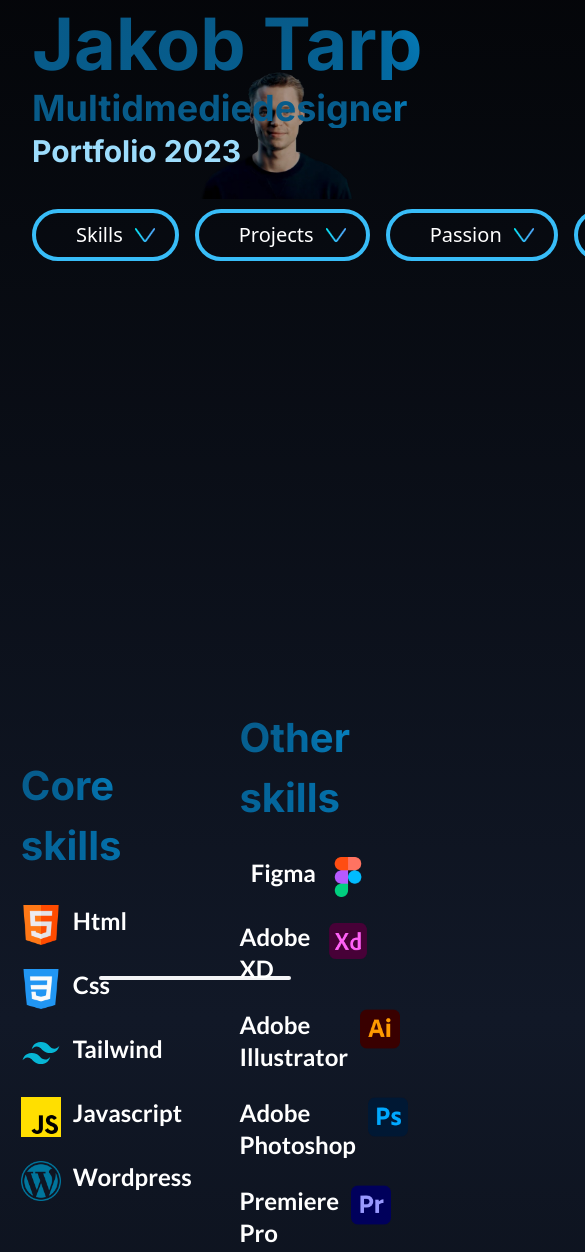
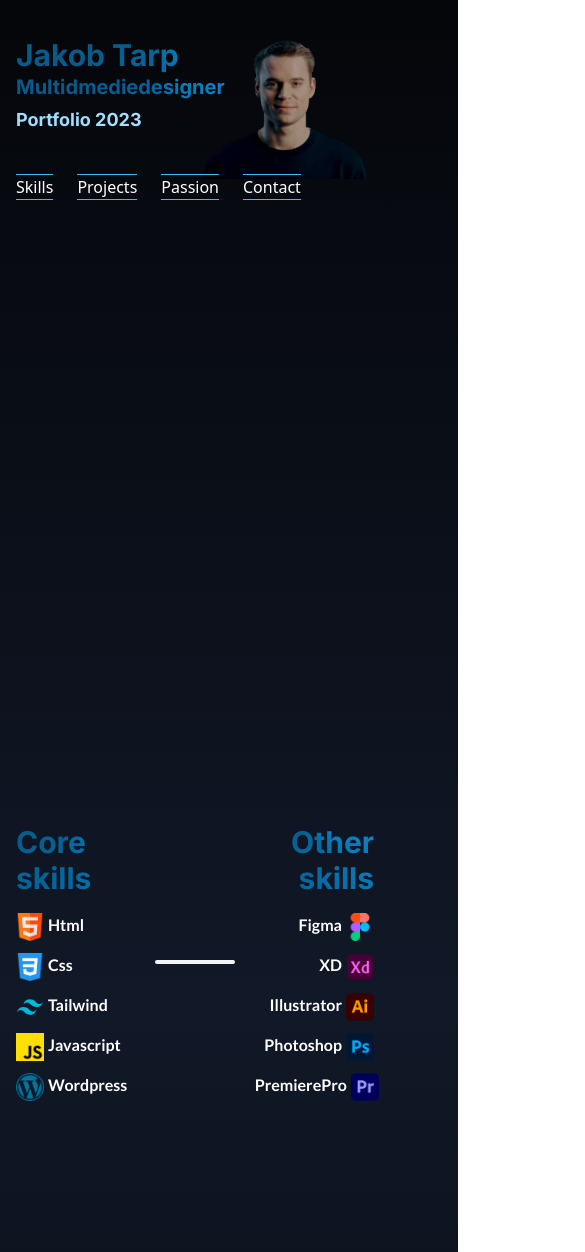
Before and after one commit to jakobtarp/portfolio_2022, a website built with Vite: page src/index.html in a window 390 px wide. Shown: the part 320-1572 px from the top of the page, 585 px wide, since content can reach past the window. Built offline with nearby package versions, Linux system fonts and the light colour scheme.

Commit message:
lg: and mobile

```diff
--- a/src/index.html
+++ b/src/index.html
@@ -25,25 +25,25 @@
   </svg>
 
   <body class="bg-gradient-to-t from-black via-gray-900 to-black">
-    <div class="mx-auto max-w-screen-lg place-items-center p-8 text-white">
-      <div class="mx-auto grid h-screen grid-cols-2 place-content-center place-items-center">
-        <div class="mangeelementerinview mx-auto grid">
-          <h1 class="box3 mb-2 inline-block bg-[conic-gradient(at_top,_var(--tw-gradient-stops))] from-sky-500 via-sky-700 to-sky-900 bg-clip-text text-7xl font-bold text-transparent">Jakob Tarp</h1>
-          <h2 class="box4 inline-block bg-[conic-gradient(at_top,_var(--tw-gradient-stops))] from-sky-500 via-sky-700 to-sky-900 bg-clip-text text-4xl font-bold text-transparent">Multidmediedesigner</h2>
+    <div class="mx-auto place-items-center p-4 text-white lg:max-w-screen-lg lg:p-8">
+      <div class="mx-auto grid h-screen grid-cols-2 place-content-center lg:place-items-center">
+        <div class="mx-auto grid">
+          <h1 class="lg:box3 inline-block bg-[conic-gradient(at_top,_var(--tw-gradient-stops))] from-sky-500 via-sky-700 to-sky-900 bg-clip-text text-3xl font-bold text-transparent lg:mb-2 lg:text-7xl">Jakob Tarp</h1>
+          <h2 class="lg:box4 inline-block bg-[conic-gradient(at_top,_var(--tw-gradient-stops))] from-sky-500 via-sky-700 to-sky-900 bg-clip-text text-xl font-bold text-transparent lg:text-4xl">Multidmediedesigner</h2>
 
-          <h3 class="box5 mb-10 inline-block bg-[conic-gradient(at_top,_var(--tw-gradient-stops))] from-sky-100 via-sky-200 to-sky-300 bg-clip-text text-3xl font-bold text-transparent">Portfolio 2023</h3>
-          <div class="flex gap-4">
-            <a class="inline-flex rounded-full border-4 border-sky-400 px-10 py-2 text-xl hover:scale-110 hover:bg-sky-800" href="#skills">Skills <img class="ml-3 w-5" src="img/downarrow.png" alt="#skills" /></a>
-            <a class="inline-flex rounded-full border-4 border-sky-400 px-10 py-2 text-xl hover:scale-110 hover:bg-sky-800" href="#skills">Projects <img class="ml-3 w-5" src="img/downarrow.png" alt="#skills" /></a>
-            <a class="inline-flex rounded-full border-4 border-sky-400 px-10 py-2 text-xl hover:scale-110 hover:bg-sky-800" href="#skills">Passion<img class="ml-3 w-5" src="img/downarrow.png" alt="#skills" /></a>
-            <a class="inline-flex rounded-full border-4 border-sky-400 px-10 py-2 text-xl hover:scale-110 hover:bg-sky-800" href="#contact">Contact <img class="ml-3 w-5" src="img/downarrow.png" alt="#skills" /></a>
+          <h3 class="lg:box5 mb-10 inline-block bg-[conic-gradient(at_top,_var(--tw-gradient-stops))] from-sky-100 via-sky-200 to-sky-300 bg-clip-text text-lg font-bold text-transparent lg:text-3xl">Portfolio 2023</h3>
+          <div class="flex gap-6 lg:gap-4">
+            <a class="inline-flex border-y border-sky-400 text-base lg:rounded-full lg:border-4 lg:py-2 lg:px-10 lg:text-xl lg:hover:scale-110 lg:hover:bg-sky-800" href="#skills">Skills <img class="ml-3 hidden lg:block lg:w-5" src="img/downarrow.png" alt="#skills" /></a>
+            <a class="inline-flex border-y border-sky-400 text-base lg:rounded-full lg:border-4 lg:py-2 lg:px-10 lg:text-xl lg:hover:scale-110 lg:hover:bg-sky-800" href="#skills">Projects <img class="ml-3 hidden lg:block lg:w-5" src="img/downarrow.png" alt="#skills" /></a>
+            <a class="inline-flex border-y border-sky-400 text-base lg:rounded-full lg:border-4 lg:py-2 lg:px-10 lg:text-xl lg:hover:scale-110 lg:hover:bg-sky-800" href="#skills">Passion<img class="ml-3 hidden lg:block lg:w-5" src="img/downarrow.png" alt="#skills" /></a>
+            <a class="inline-flex border-y border-sky-400 text-base lg:rounded-full lg:border-4 lg:py-2 lg:px-10 lg:text-xl lg:hover:scale-110 lg:hover:bg-sky-800" href="#contact">Contact <img class="ml-3 hidden lg:block lg:w-5" src="img/downarrow.png" alt="#skills" /></a>
             <!-- <button class="rounded-full border-4 border-sky-400 px-10 py-2 text-xl hover:scale-110">skills</button>
               <button class="rounded-full border-4 border-sky-400 px-10 py-2 text-xl hover:scale-110">projects</button>
               <button class="rounded-full border-4 border-sky-400 px-10 py-2 text-xl hover:scale-110">passion</button>
               <button class="rounded-full border-4 border-sky-400 px-10 py-2 text-xl hover:scale-110">contact</button> -->
           </div>
         </div>
-        <div class="-z-10"><img src="img/mig.png" alt="Jakob Tarp" /></div>
+        <div class="-z-10 ml-auto"><img src="img/mig.png" alt="Jakob Tarp" /></div>
       </div>
 
       <!-- <div class="grid h-screen grid-cols-2 place-items-center">
@@ -66,55 +66,55 @@
       <!-- skills -->
 
       <section id="skills" class="mb-20 grid h-screen grid-cols-3 place-items-center">
-        <div class="box1 grid place-content-center gap-6">
-          <h2 class="inline-block bg-[conic-gradient(at_top,_var(--tw-gradient-stops))] from-sky-500 via-sky-700 to-sky-900 bg-clip-text font-bold text-transparent">Core skills</h2>
-          <div class="flex gap-3">
-            <img class="h-10" src="img/html.png" alt="" />
-            <p class="text-2xl font-semibold">Html</p>
+        <div class="lg:box1 grid place-content-center gap-3 lg:gap-6">
+          <h2 class="inline-block bg-[conic-gradient(at_top,_var(--tw-gradient-stops))] from-sky-500 via-sky-700 to-sky-900 bg-clip-text text-3xl font-bold text-transparent lg:text-5xl">Core skills</h2>
+          <div class="flex gap-1 lg:gap-3">
+            <img class="h-7 lg:h-10" src="img/html.png" alt="" />
+            <p class="font-semibold lg:text-2xl">Html</p>
           </div>
-          <div class="flex gap-3">
-            <img class="h-10" src="img/css.png" alt="" />
-            <p class="text-2xl font-semibold">Css</p>
+          <div class="flex gap-1 lg:gap-3">
+            <img class="h-7 lg:h-10" src="img/css.png" alt="" />
+            <p class="font-semibold lg:text-2xl">Css</p>
           </div>
-          <div class="flex gap-3">
-            <img class="h-10" src="img/tailwindlogo.svg" alt="" />
-            <p class="text-2xl font-semibold">Tailwind</p>
+          <div class="flex gap-1 lg:gap-3">
+            <img class="h-7 lg:h-10" src="img/tailwindlogo.svg" alt="" />
+            <p class="font-semibold lg:text-2xl">Tailwind</p>
           </div>
-          <div class="flex gap-3">
-            <img class="h-10" src="img/js.png" alt="" />
-            <p class="text-2xl font-semibold">Javascript</p>
+          <div class="flex gap-1 lg:gap-3">
+            <img class="h-7 lg:h-10" src="img/js.png" alt="" />
+            <p class="font-semibold lg:text-2xl">Javascript</p>
           </div>
-          <div class="flex gap-3">
-            <img class="h-10" src="img/wordpress.png" alt="" />
-            <p class="text-2xl font-semibold">Wordpress</p>
+          <div class="flex gap-1 lg:gap-3">
+            <img class="h-7 lg:h-10" src="img/wordpress.png" alt="" />
+            <p class="font-semibold lg:text-2xl">Wordpress</p>
           </div>
         </div>
 
-        <div class="box7"><hr class="mx-auto my-4 h-1 w-48 justify-center rounded border-0 bg-gray-100 dark:bg-gray-700 md:my-10" /></div>
+        <div class="lg:box7"><hr class="mx-auto my-4 h-1 w-20 justify-center rounded border-0 bg-gray-100 dark:bg-gray-700 md:my-10 lg:w-48" /></div>
 
-        <div class="box2 grid place-content-center gap-6">
-          <h2 class="inline-block bg-[conic-gradient(at_top,_var(--tw-gradient-stops))] from-sky-500 via-sky-700 to-sky-900 bg-clip-text font-bold text-transparent">Other skills</h2>
+        <div class="lg:box2 grid place-content-center gap-3 lg:gap-6">
+          <h2 class="inline-block bg-[conic-gradient(at_top,_var(--tw-gradient-stops))] from-sky-500 via-sky-700 to-sky-900 bg-clip-text text-end text-3xl font-bold text-transparent lg:text-5xl">Other skills</h2>
 
-          <div class="ml-auto flex gap-3">
-            <p class="text-2xl font-semibold">Figma</p>
-            <img class="right-0 h-10" src="img/figma.png" alt="" />
+          <div class="ml-auto flex gap-1 lg:gap-3">
+            <p class="font-semibold lg:text-2xl">Figma</p>
+            <img class="right-0 h-7 lg:h-10" src="img/figma.png" alt="" />
           </div>
-          <div class="ml-auto flex gap-3">
-            <p class="text-2xl font-semibold">Adobe XD</p>
-            <img class="h-10" src="img/xd.png" alt="" />
+          <div class="ml-auto flex gap-1 lg:gap-3">
+            <p class="font-semibold lg:text-2xl">XD</p>
+            <img class="right-0 h-7 lg:h-10" src="img/xd.png" alt="" />
           </div>
-          <div class="ml-auto flex gap-3">
-            <p class="text-2xl font-semibold">Adobe Illustrator</p>
-            <img class="h-10" src="img/illustrator.png" alt="" />
+          <div class="ml-auto flex gap-1 lg:gap-3">
+            <p class="right-0 font-semibold lg:text-2xl">Illustrator</p>
+            <img class="right-0 h-7 lg:h-10" src="img/illustrator.png" alt="" />
           </div>
-          <div class="ml-auto flex gap-3">
-            <p class="text-2xl font-semibold">Adobe Photoshop</p>
-            <img class="h-10" src="img/photoshop.png" alt="" />
+          <div class="ml-auto flex gap-1 lg:gap-3">
+            <p class="font-semibold lg:text-2xl">Photoshop</p>
+            <img class="right-0 h-7 lg:h-10" src="img/photoshop.png" alt="" />
           </div>
 
-          <div class="ml-auto flex gap-3">
-            <p class="text-2xl font-semibold">Premiere Pro</p>
-            <img class="h-10" src="img/premiere.png" alt="" />
+          <div class="ml-auto flex gap-1 lg:gap-3">
+            <p class="font-semibold lg:text-2xl">PremierePro</p>
+            <img class="right-0 h-7 lg:h-10" src="img/premiere.png" alt="" />
           </div>
         </div>
       </section>
@@ -124,7 +124,7 @@
       <!-- Contact -->
       <section id="contact" class="grid h-screen grid-cols-2 place-items-center">
         <div>
-          <h2 class="inline-flex bg-[conic-gradient(at_top,_var(--tw-gradient-stops))] from-sky-500 via-sky-700 to-sky-900 bg-clip-text text-6xl font-bold text-transparent">Jeg ser frem til at høre fra jer!</h2>
+          <h2 class="inline-flex bg-[conic-gradient(at_top,_var(--tw-gradient-stops))] from-sky-500 via-sky-700 to-sky-900 bg-clip-text font-bold text-transparent lg:text-6xl">Jeg ser frem til at høre fra jer!</h2>
           <!-- <img class="my-auto ml-5 h-10" src="img/right-arrow.png" alt="" /> -->
         </div>
 
```
